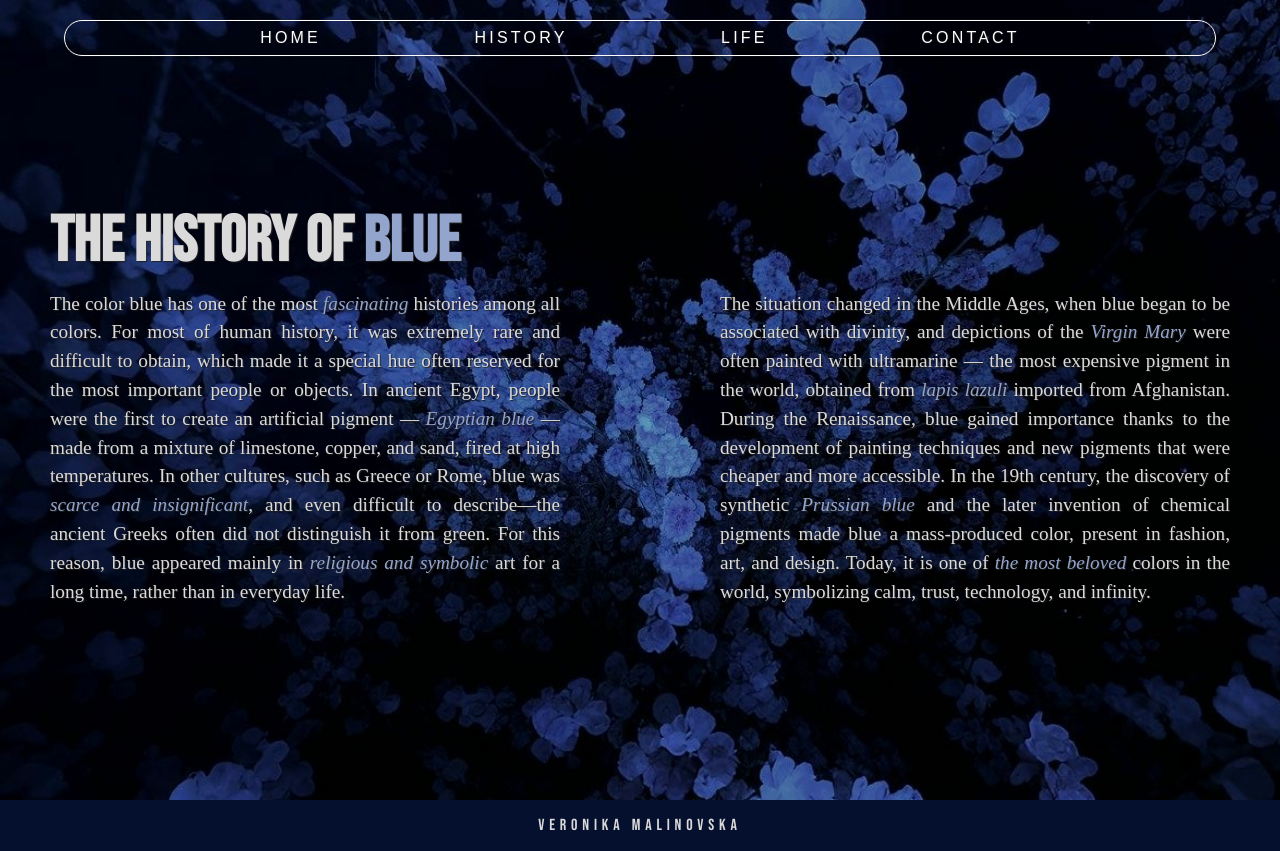
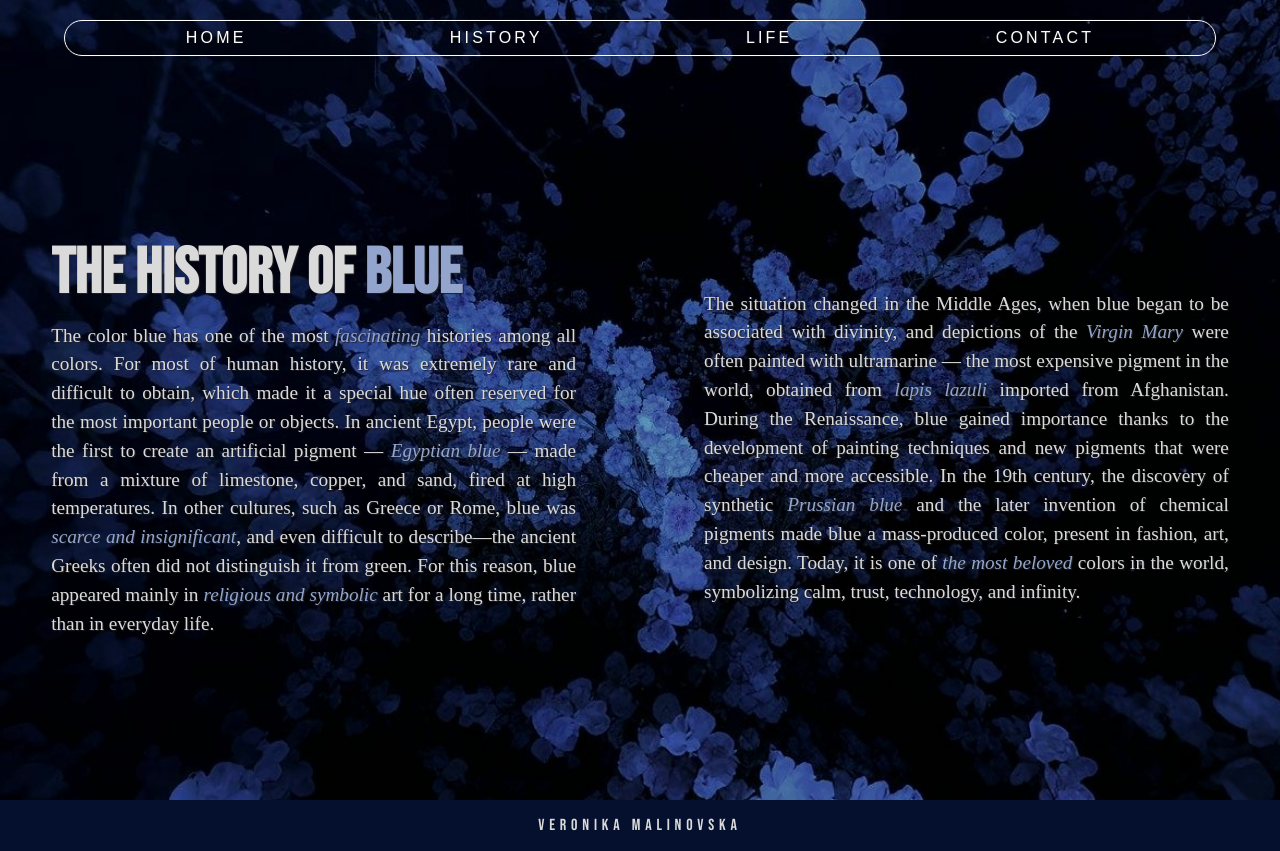
Before and after one commit to vmalinovska/APLIKACJE_WEBOWE_vmalinovska, a plain HTML site: page small_project/history.html in a window 1280 px wide. Drawn offline with Linux system fonts and the light colour scheme.

Commit message:
final touches

```diff
--- a/small_project/style.css
+++ b/small_project/style.css
@@ -24,11 +24,12 @@
     border: 1px solid white;
     border-radius: 20px;
     box-shadow: 0 0 2px var(--dark-gray);
-    padding: 0.5rem 5rem;
+    padding: 0.5rem clamp(1rem,4vw,5rem);
     z-index: 3;
     display: flex;
-    justify-content: center;
-    gap: clamp(0.1rem, 12vw, 12.1rem);
+    justify-content: space-around;
+    flex-wrap: wrap;
+    gap: clamp(0.5rem, 5vw, 4rem);
 }
 
 .navbar a {
@@ -53,7 +54,7 @@
     justify-content: flex-start;
     align-items: center;
     padding-left: 10vw;
-    background-image: url('media/blue-dots.JPG');
+    background-image: url('media/blue-dots.jpg');
     background-size: cover;
     background-position: center;
 }
@@ -76,7 +77,7 @@
     font-family: 'Bebas Neue', sans-serif;
     font-size: clamp(5rem, 50vw, 55rem);
     color: transparent;
-    background-image: url('media/blue-dots.JPG');
+    background-image: url('media/blue-dots.jpg');
     background-size: cover;
     background-position: center;
     background-clip: text;
@@ -221,7 +222,7 @@
     display: flex;
     justify-content: center;
     align-items: center;
-    padding: 50px;
+    padding: clamp(1rem,4vw,5rem);
 }
 .history i {
     color: var(--light-blue);
@@ -229,8 +230,9 @@
 
 .history-content {
     display: grid;
+    align-items: center;
     grid-template-columns: 1fr 1fr;
-    gap: 10rem;
+    gap: clamp(1rem,10vw,10rem);
     max-width: 1400px;
     width: 100%;
     color: var(--light-gray);
@@ -246,8 +248,9 @@
 }
 
 .history-content h2 {
+    margin-top: 8vh;
     font-family: 'Bebas Neue', sans-serif;
-    font-size: clamp(1rem,5vw,6rem);
+    font-size: clamp(2rem,5vw,6rem);
 }
 
 .gallery {
```
